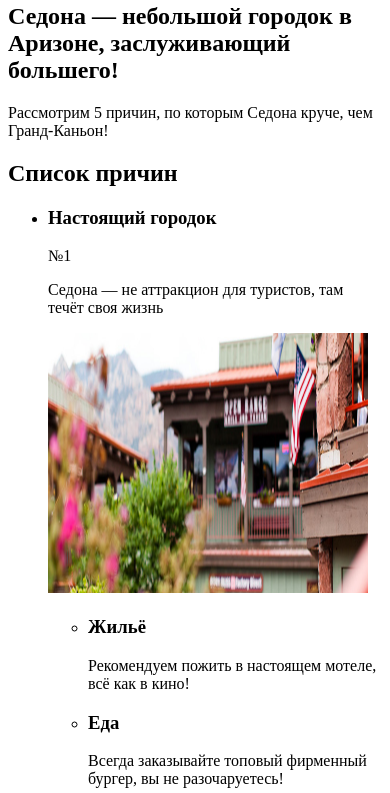
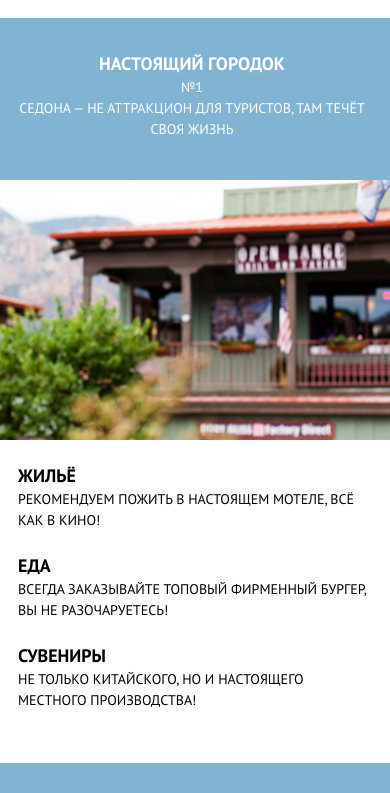
Before and after one commit to htmlacademy-adaptive/1919603-sedona-26, a website: page source/index.html in a window 390 px wide. Shown: the part 568-1361 px from the top of the page. Drawn offline with nearby package versions, Linux system fonts and the light colour scheme; files that its build step writes are made by us from their sources.

Commit message:
Адаптивная сетка с прошлого незакрытого проекта

```diff
--- a/source/less/style.less
+++ b/source/less/style.less
@@ -1,30 +1,30 @@
-// @import "./global/variables";
-// @import "./global/mixin";
-// @import "./global/fonts";
-// @import "./blocks/button";
-// @import "./blocks/visually-hidden";
+@import "./global/variables";
+@import "./global/mixin";
+@import "./global/fonts";
+@import "./blocks/button";
+@import "./blocks/visually-hidden";
 
-// // index
-// @import "./blocks/page";
-// @import "./blocks/main-header";
-// @import "./blocks/main-navigation";
-// @import "./blocks/site-list";
-// @import "./blocks/main-container";
-// @import "./blocks/welcome";
-// @import "./blocks/advantages";
-// @import "./blocks/page-search";
-// @import "./blocks/main-footer";
-// @import "./blocks/social";
-// @import "./blocks/copyright";
+// index
+@import "./blocks/page";
+@import "./blocks/main-header";
+@import "./blocks/main-navigation";
+@import "./blocks/site-list";
+@import "./blocks/main-container";
+@import "./blocks/welcome";
+@import "./blocks/advantages";
+@import "./blocks/page-search";
+@import "./blocks/main-footer";
+@import "./blocks/social";
+@import "./blocks/copyright";
 
-// // form
-// @import "./blocks/feedback";
-// @import "./blocks/feedback-form";
-// @import "./blocks/input-block";
-// @import "./blocks/control-mark-block";
-// @import "./blocks/modal";
+// form
+@import "./blocks/feedback";
+@import "./blocks/feedback-form";
+@import "./blocks/input-block";
+@import "./blocks/control-mark-block";
+@import "./blocks/modal";
 
-// // photo
-// @import "./blocks/photo-gallery";
-// @import "./blocks/card-block";
-// @import "./blocks/video-presentation";
+// photo
+@import "./blocks/photo-gallery";
+@import "./blocks/card-block";
+@import "./blocks/video-presentation";
```
